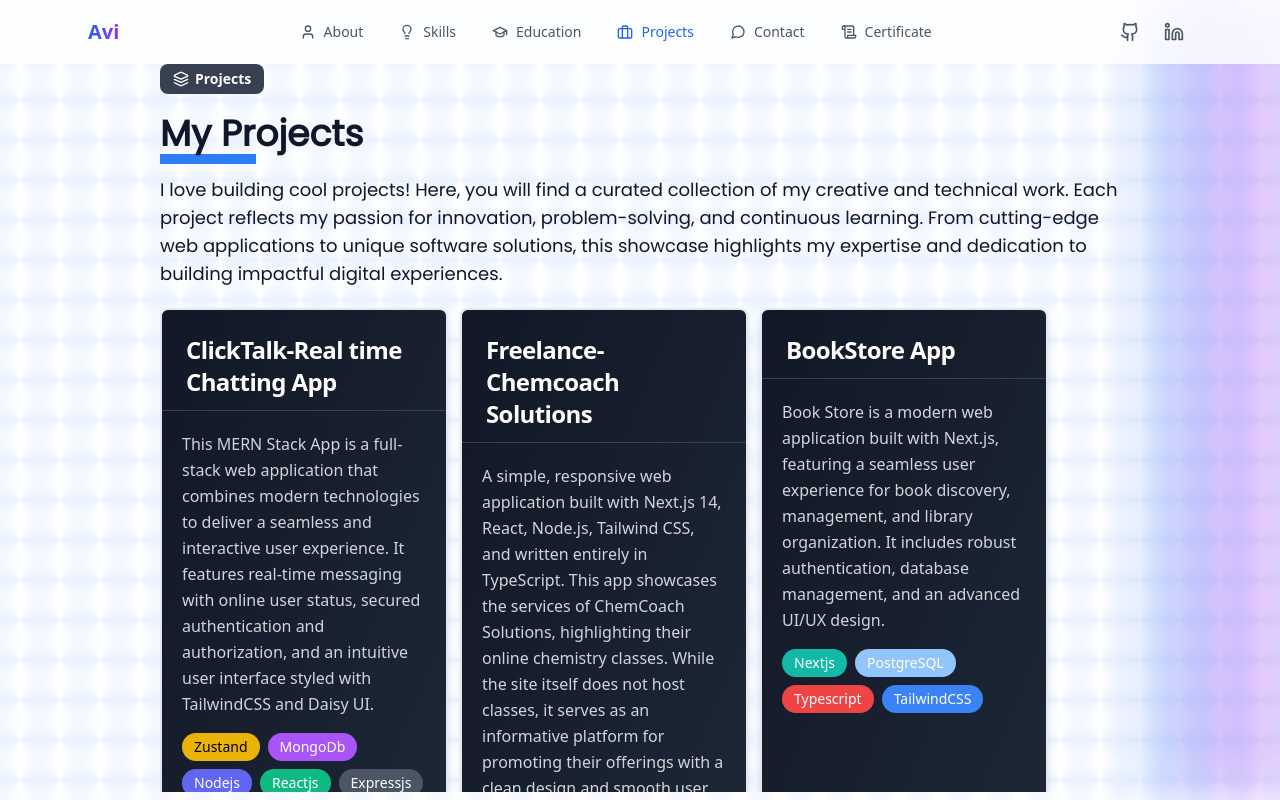
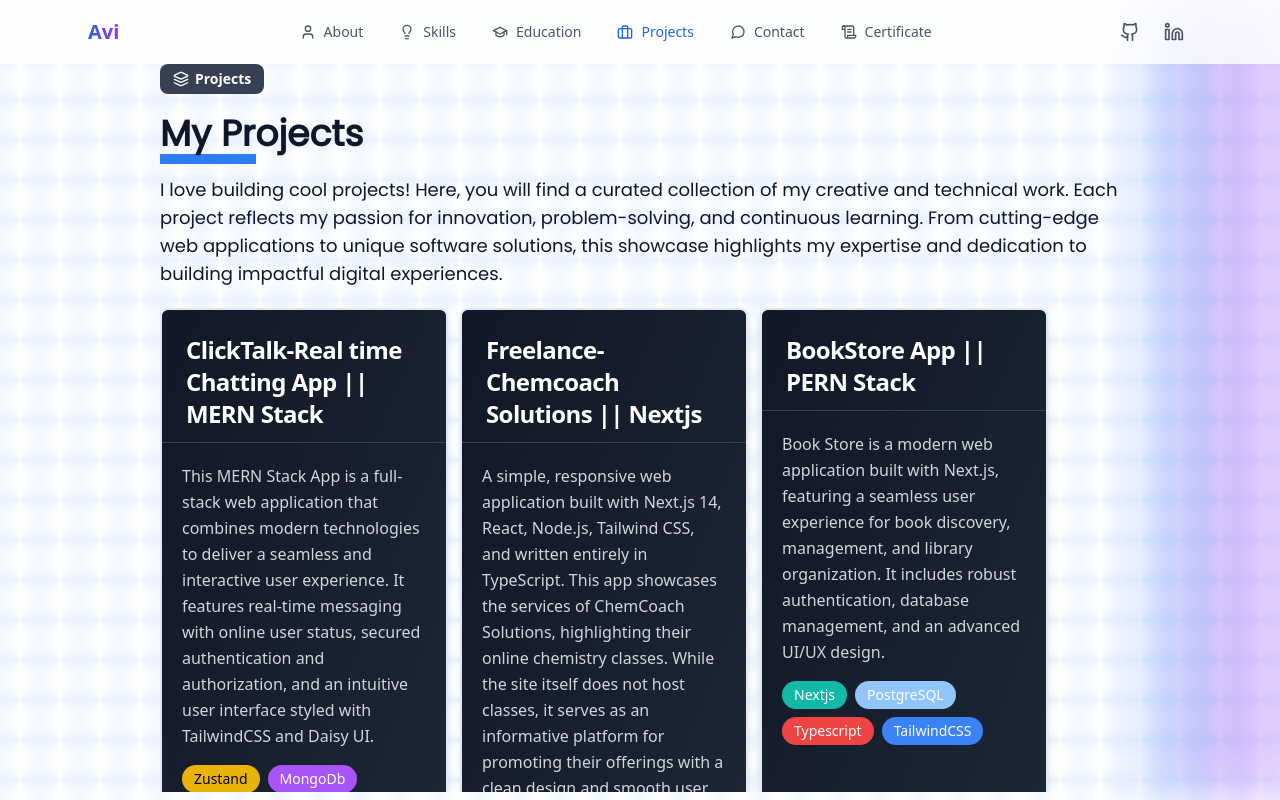
Before and after one commit to avi9611/avi-portfolio, a Next.js app: page /projects in a window 1280 px wide. Built offline with nearby package versions, Linux system fonts and the light colour scheme.

Commit message:
new project

```diff
--- a/src/app/projects/page.tsx
+++ b/src/app/projects/page.tsx
@@ -8,49 +8,56 @@ const projectsPage = () => {
   // PROJECTS DATA
   const Projects = [
     {
-      title: "ClickTalk-Real time Chatting App",
+      title: "ClickTalk-Real time Chatting App || MERN Stack",
       description: `This MERN Stack App is a full-stack web application that combines modern technologies to deliver a seamless and interactive user experience. It features real-time messaging with online user status, secured authentication and authorization, and an intuitive user interface styled with TailwindCSS and Daisy UI.`,
       tags: ["Zustand", "MongoDb", "Nodejs", "Reactjs", "Expressjs"],
       link: "https://github.com/avi9611/Click-Talk-MERN-App",
     },
 
     {
-      title: "Freelance-Chemcoach Solutions",
+      title: "Freelance-Chemcoach Solutions || Nextjs",
       description:
         "A simple, responsive web application built with Next.js 14, React, Node.js, Tailwind CSS, and written entirely in TypeScript. This app showcases the services of ChemCoach Solutions, highlighting their online chemistry classes. While the site itself does not host classes, it serves as an informative platform for promoting their offerings with a clean design and smooth user experience.",
       tags: ["Nextjs", "Typescript", "TailwindCSS", "Nodejs"],
       link: "https://github.com/avi9611/chemcoach-solutions",
     },
     {
-      title: "BookStore App",
+      title: "BookStore App || PERN Stack",
       description:
         "Book Store is a modern web application built with Next.js, featuring a seamless user experience for book discovery, management, and library organization. It includes robust authentication, database management, and an advanced UI/UX design.",
       tags: ["Nextjs", "PostgreSQL", "Typescript", "TailwindCSS"],
       link: "https://github.com/avi9611/book-store-nextjs",
     },
     {
-      title: "Task Manager - App",
+      title: "Task Manager App || Nextjs, MongoDb",
       description:
         "This is a Next.js application designed as a task management tool with robust user authentication powered by Clerk. The application is written in TypeScript, styled with Tailwind CSS, and uses MongoDB to store user data.",
       tags: ["Nextjs", "MongoDb", "Typescript", "Clerk"],
       link: "https://github.com/avi9611/task-app",
     },
     {
-      title: "Vulnerability Detection Tool - SQL Injection",
+      title: "Vulnerability Detection Tool - SQL Injection || Flask, MySql",
       description:
         "Vulnerability Detection System This project is a security-focused system designed to improve the safety of web applications by identifying and mitigating common vulnerabilities like SQL injection, weak passwords, and malicious file uploads. The system uses Python and Flask for backend services, MySQL for data management, and features a user-friendly web interface.",
       tags: ["Flask", "MySQL", "Javascript", "Python"],
       link: "https://github.com/avi9611/VulnerabilityDetection",
     },
     {
-      title: "Voyager Travel Agency",
+      title: "Cyber Store || PERN Stack",
+      description:
+        "Cyber Store is a simple e-commerce platform designed for gaming enthusiasts. The application enables users to perform basic CRUD operations to manage product listings.",
+      tags: ["Nodejs", "Reactjs", "PostgreSQL", "Javascript", "TailwindCSS"],
+      link: "https://github.com/avi9611/cyber-store-pern",
+    },
+    {
+      title: "Voyager Travel Agency || HTML5, CSS3",
       description:
         "The Travelers is a web application created to inspire wanderlust and provide users with a seamless experience for planning their dream trips. This website highlights breathtaking travel destinations, exclusive packages, and customer reviews, along with an interactive inquiry form for personalized assistance.",
       tags: ["HTML", "CSS", "Javascript"],
       link: "https://github.com/avi9611/travel-agency-voyager",
     },
     {
-      title: "Event Manager App",
+      title: "Event Manager App || MERN Stack",
       description:
         "Event Manager App is for handling event for different events and user interaction",
       tags: ["Javascript", "Reactjs", "Nodejs", "MongoDb"],
```
